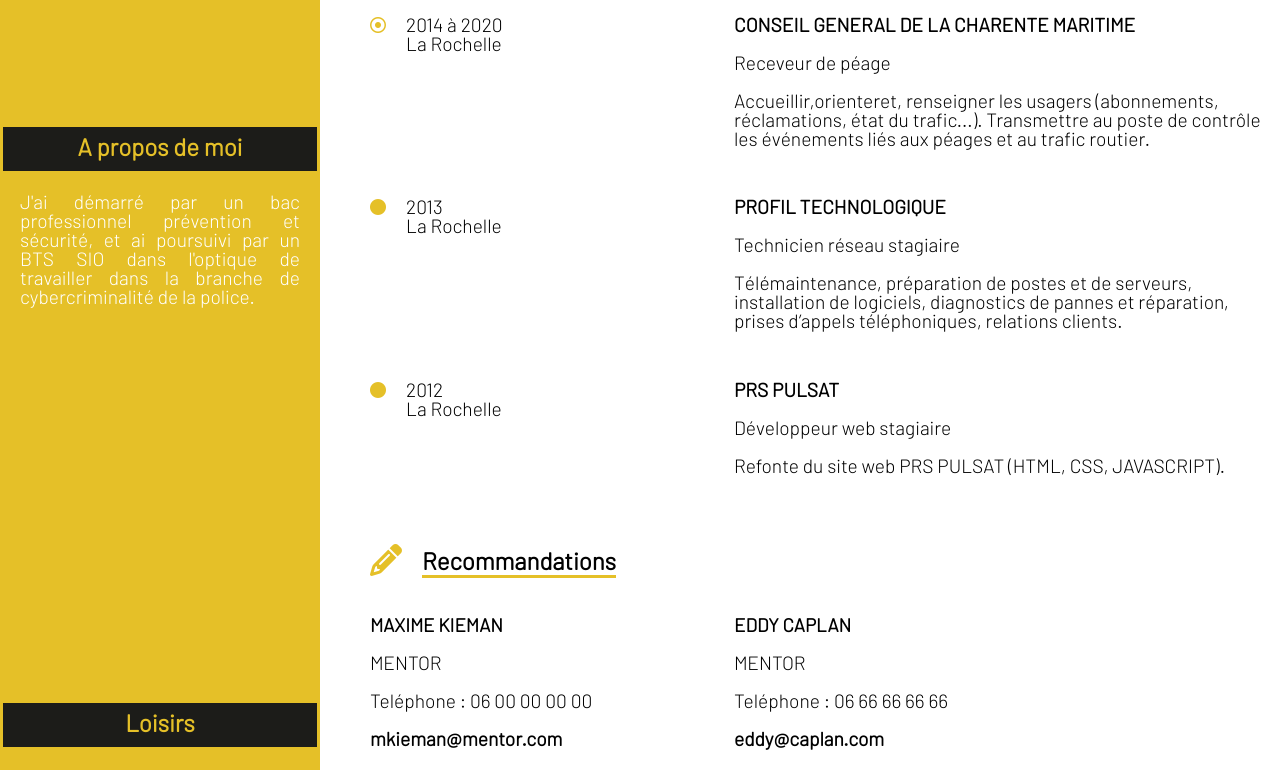
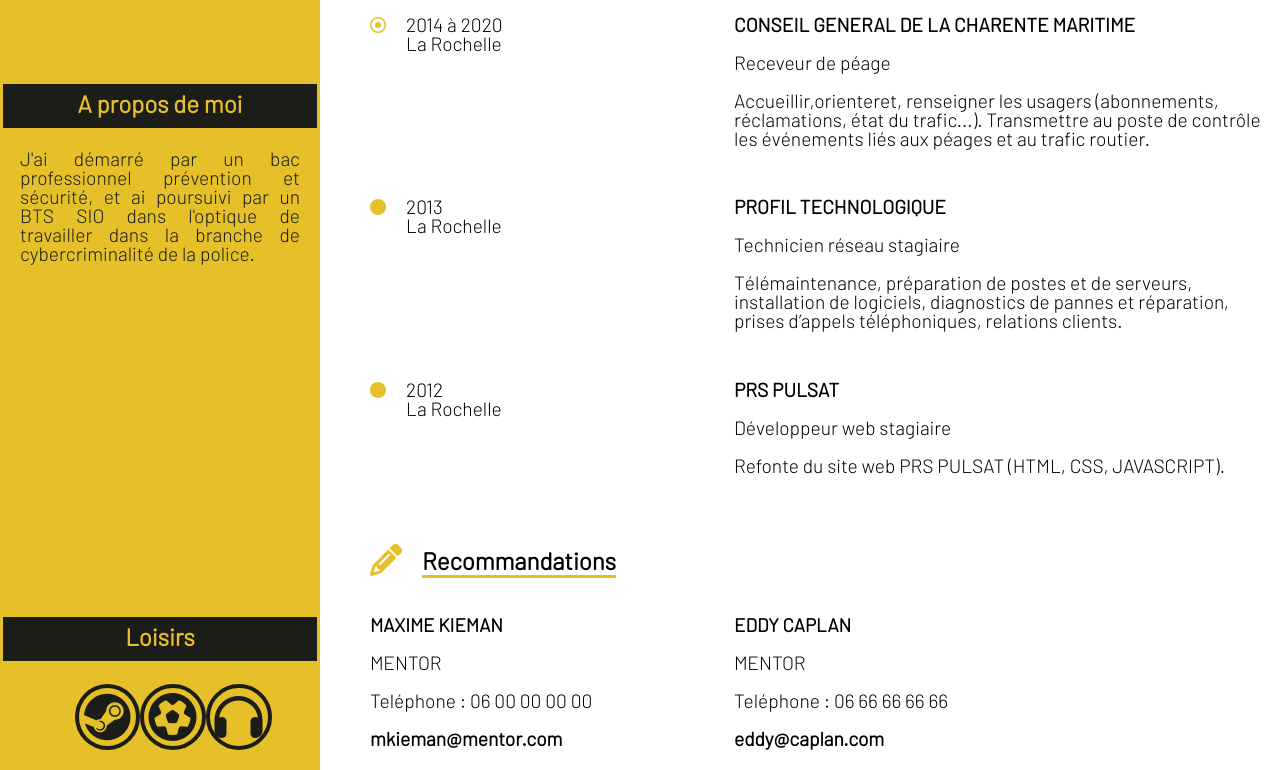
Before and after one commit to anthonyloisel/anthonyloisel.github.io, a plain HTML site: page index.html in a window 1280 px wide. Shown: the part 816-1586 px from the top of the page. Drawn offline with Linux system fonts and the light colour scheme; a web font is replaced by a local one.

Commit message:
Add files via upload

```diff
--- a/index.html
+++ b/index.html
@@ -22,8 +22,10 @@
                 </div>
             </header>
 
+
+            <!-- Partie de gauche -->
+
             <div id="corps">
-            <!-- Partie de gauche -->
                 <div id="bloc_gauche">
                     <div id="Contacts">
                         <h2 id="h2responsive">Contacts</h2>
@@ -52,14 +54,29 @@
                             </li>
                         </ul>
                     </div>
+
                     <div id="Apropros">
                         <h2>A propos de moi</h2>
                         <p id="presentation">J'ai démarré par un bac professionnel prévention et sécurité, et ai poursuivi par un BTS SIO dans l'optique de travailler dans la branche de cybercriminalité de la police.</p>
                     </div>
+
                     <div id="Loisirs">
                         <h2>Loisirs</h2>
+                            <div class="hobbies">
+                                <div id="hobbie1">
+                                    <i class="fab fa-steam fa-3x"></i>
+                                </div>
+                                <div id="hobbie2">
+                                    <i class="fas fa-futbol fa-3x"></i>
+                                </div>
+                                <div id="hobbie3">
+                                    <i class="fas fa-headphones fa-3x"></i>
+                                </div>
+
                             </div>
                     </div>
+                </div>
+
 
             <!-- Partie de droite -->
                 <div id="bloc_droite">
--- a/style.css
+++ b/style.css
@@ -42,21 +42,21 @@ ul {
 }
 #Contacts a:link {
     text-decoration: none;
-    color: white;
+    color: #1c1c19;
     font-weight: bold;
   }
 #Contacts a:visited {
     text-decoration: none;
-    color: white;
+    color: #1c1c19;
     font-weight: bold;
   }
 #Contacts a:hover {
-    color: #1c1c19;
+    color: white;
     font-weight: bold;
   }
 
 #Contacts a:active {
-    color: white;
+    color: #1c1c19;
     font-weight: bold;
   }
 header {
@@ -82,7 +82,7 @@ header {
     min-width: 270.5px;
 }
 #bloc_gauche p, #bloc_gauche li {
-    color: white;
+    color: #1c1c19;
 }
 #Photo {
     display: flex;
@@ -108,7 +108,20 @@ header {
     padding-right: 20px;
 }
 #Loisirs {
-    color: white;
+    color: #1c1c19;
+    padding-bottom: 20px;
+}
+.hobbies {
+    display: flex;
+    flex-direction: row;
+    justify-content: space-between;
+    margin-left: 75px;
+    margin-right: 75px;
+}
+.hobbies i{
+    border : 4px solid #1c1c19;
+    border-radius: 50%;
+    padding: 5px;
 }
 #Photo img {
     border-radius: 50%;
```
Lines whose indentation alone changed are shown as unchanged.
